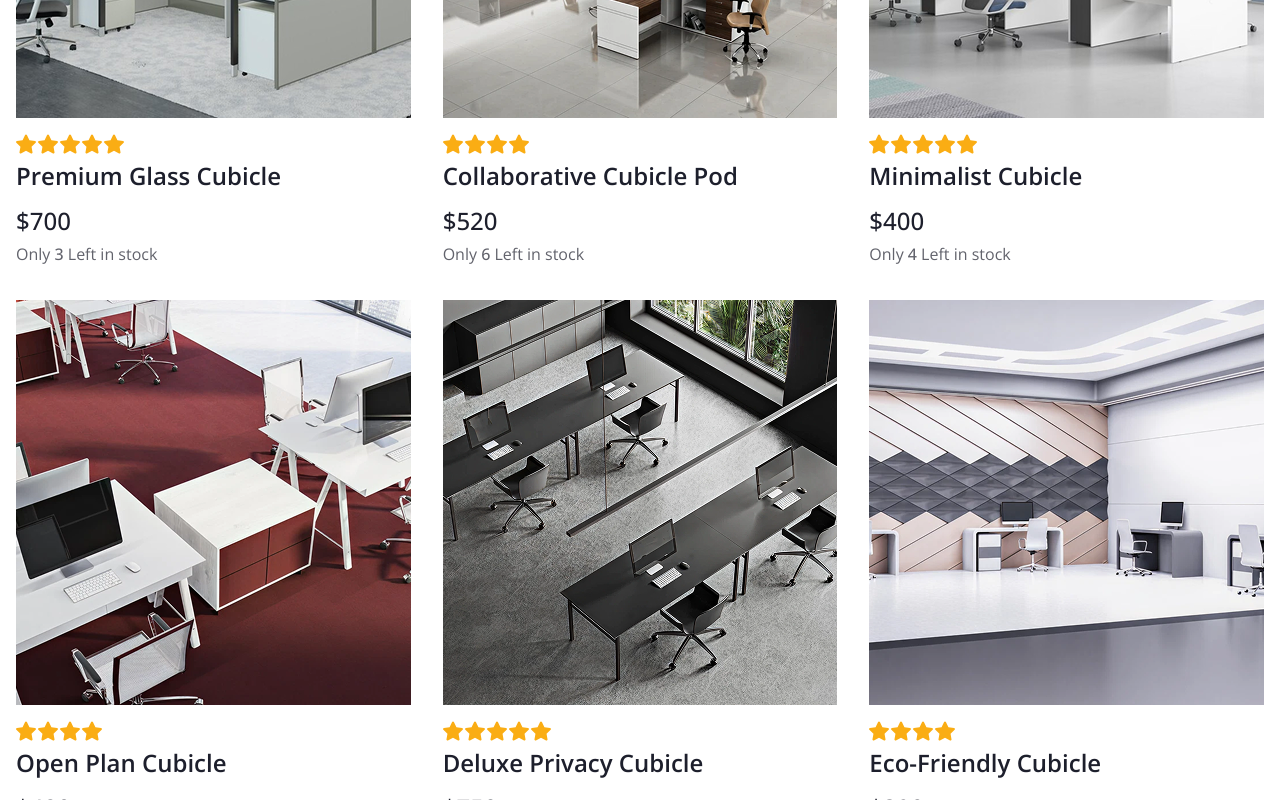
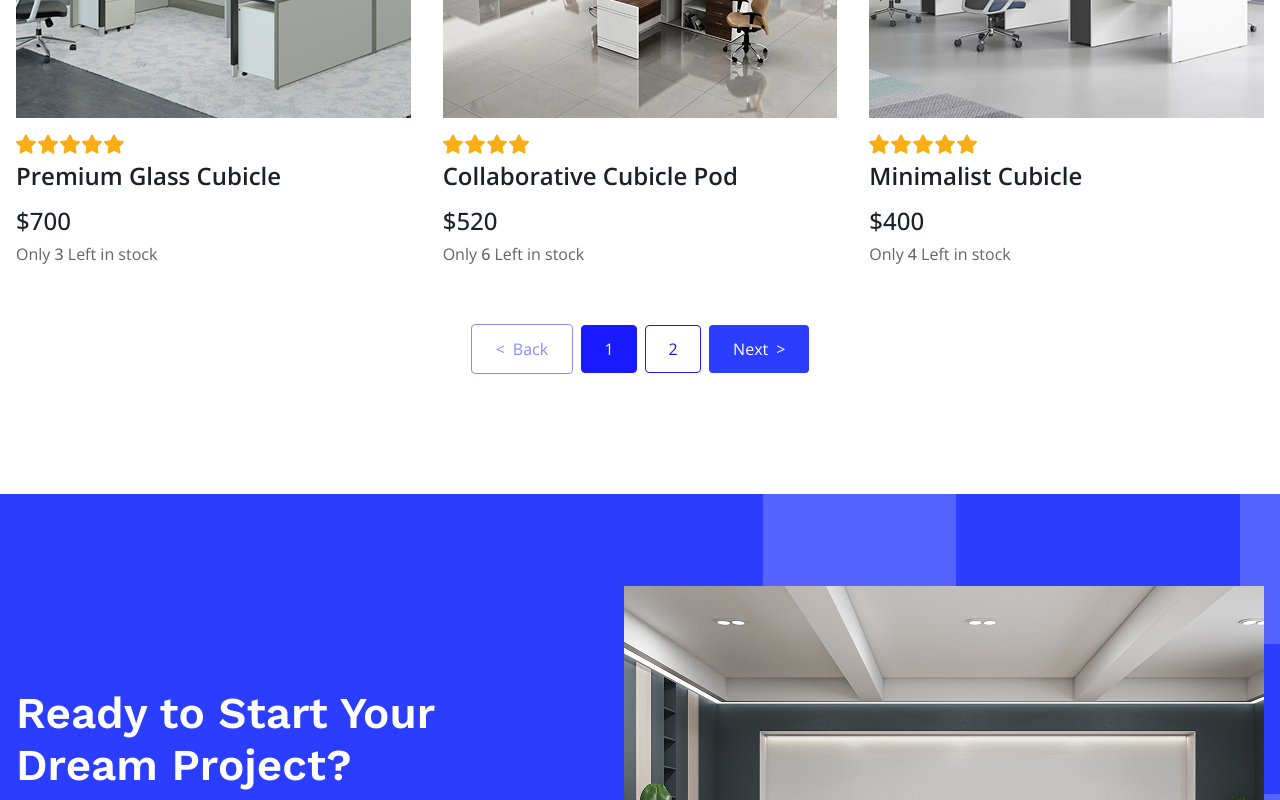
Before and after one commit to backbencherstudio/thutt-client, a Next.js app: page /category/new-cubicles in a window 1280 px wide. Shown: the part 2483-3283 px from the top of the page. Built offline with nearby package versions, Linux system fonts and the light colour scheme; no server answers.

Commit message:
pagination added

```diff
--- a/app/(site)/_components/_pages/_new-cubicles/_cubicles/newCubicles.tsx
+++ b/app/(site)/_components/_pages/_new-cubicles/_cubicles/newCubicles.tsx
@@ -13,6 +13,10 @@ import Image from "next/image";
 
 export default function newCubicles() {
   const [cubicles, setCubicles] = useState([]);
+  const [page, setPage] = useState(1);
+  const perPage = 6;
+  const totalPages = Math.ceil(cubicles.length / perPage);
+  const paginatedCubicles = cubicles.slice((page - 1) * perPage, page * perPage);
 
   useEffect(() => {
     fetch("/products.json")
@@ -94,7 +98,7 @@ export default function newCubicles() {
             </div>
           </div>
           <div className="grid grid-cols-1 md:grid-cols-2 lg:grid-cols-3 gap-8">
-            {cubicles.map((cubicle) => (
+            {paginatedCubicles.map((cubicle) => (
               <div className="w-full" key={cubicle.id}>
                 <Image
                   src={cubicle.image}
@@ -136,6 +140,32 @@ export default function newCubicles() {
               </div>
             ))}
           </div>
+          {/* Pagination */}
+          <div className="flex items-center justify-center gap-2 mt-8">
+            <button
+              onClick={() => setPage((p) => Math.max(1, p - 1))}
+              disabled={page === 1}
+              className={`px-6 py-3 border border-[#1A1AFF] rounded transition-all text-[#1A1AFF] bg-white text-base font-normal flex items-center gap-2 ${page === 1 ? 'opacity-50 cursor-not-allowed' : 'hover:bg-[#f0f3ff]'}`}
+            >
+              <span>&lt;</span> Back
+            </button>
+            {Array.from({ length: totalPages }).map((_, i) => (
+              <button
+                key={i}
+                onClick={() => setPage(i + 1)}
+                className={`w-14 h-12 border border-[#1A1AFF] rounded transition-all text-base font-normal flex items-center justify-center ${page === i + 1 ? 'bg-[#1A1AFF] text-white' : 'bg-white text-[#1A1AFF] hover:bg-[#f0f3ff]'}`}
+              >
+                {i + 1}
+              </button>
+            ))}
+            <button
+              onClick={() => setPage((p) => Math.min(totalPages, p + 1))}
+              disabled={page === totalPages}
+              className={`px-6 py-3 rounded transition-all text-white bg-[#2B3DFF] text-base font-normal flex items-center gap-2 ${page === totalPages ? 'opacity-50 cursor-not-allowed' : 'hover:bg-[#f0f3ff]'}`}
+            >
+              Next <span>&gt;</span>
+            </button>
+          </div>
         </div>
       </div>
     </div>
```
